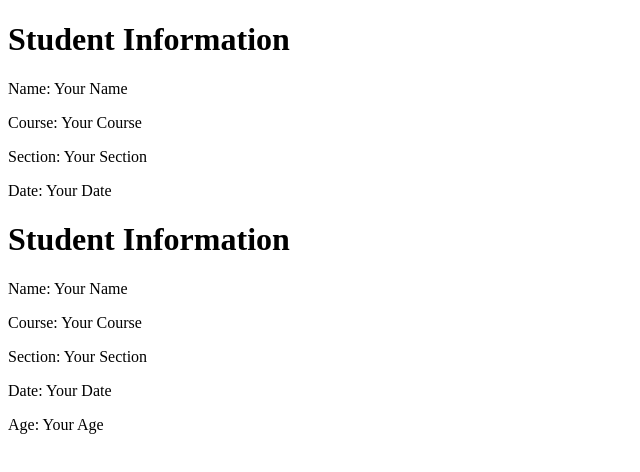
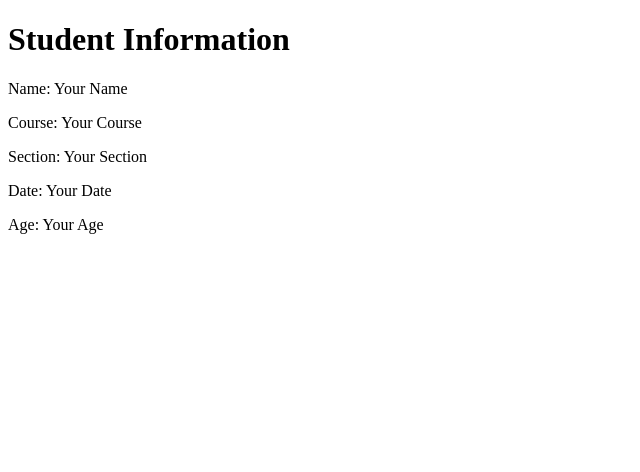
Before and after one commit to anoracatherine26-commits/html-activity, a plain HTML site: page index.html in a window 1280 px wide. Shown: the whole page, without its empty margins (0-640 px from the left). Drawn offline with Linux system fonts and the light colour scheme.

Commit message:
Initial upload

```diff
--- a/index.html
+++ b/index.html
@@ -1,17 +1,5 @@
 
 <!DOCTYPE html>
-<html>
-<head>
-<title>My HTML Activity</title>
-</head>
-<body>
-<h1>Student Information</h1>
-<p>Name: Your Name</p>
-<p>Course: Your Course</p>
-<p>Section: Your Section</p>
-<p>Date: Your Date</p>
-</body>
-</html><!DOCTYPE html>
 <html>
 <head>
 <title>My HTML Activity</title>
```
